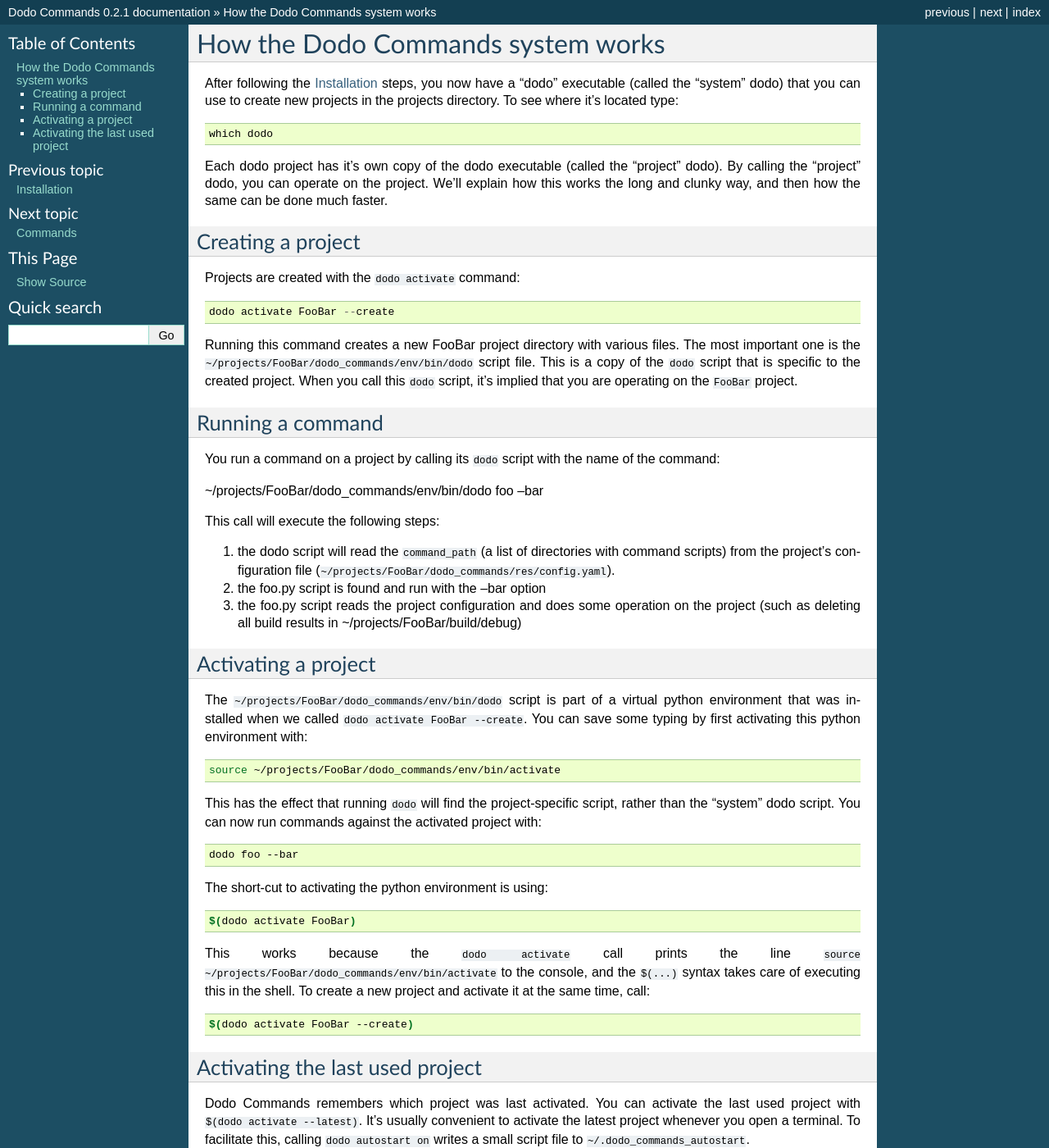
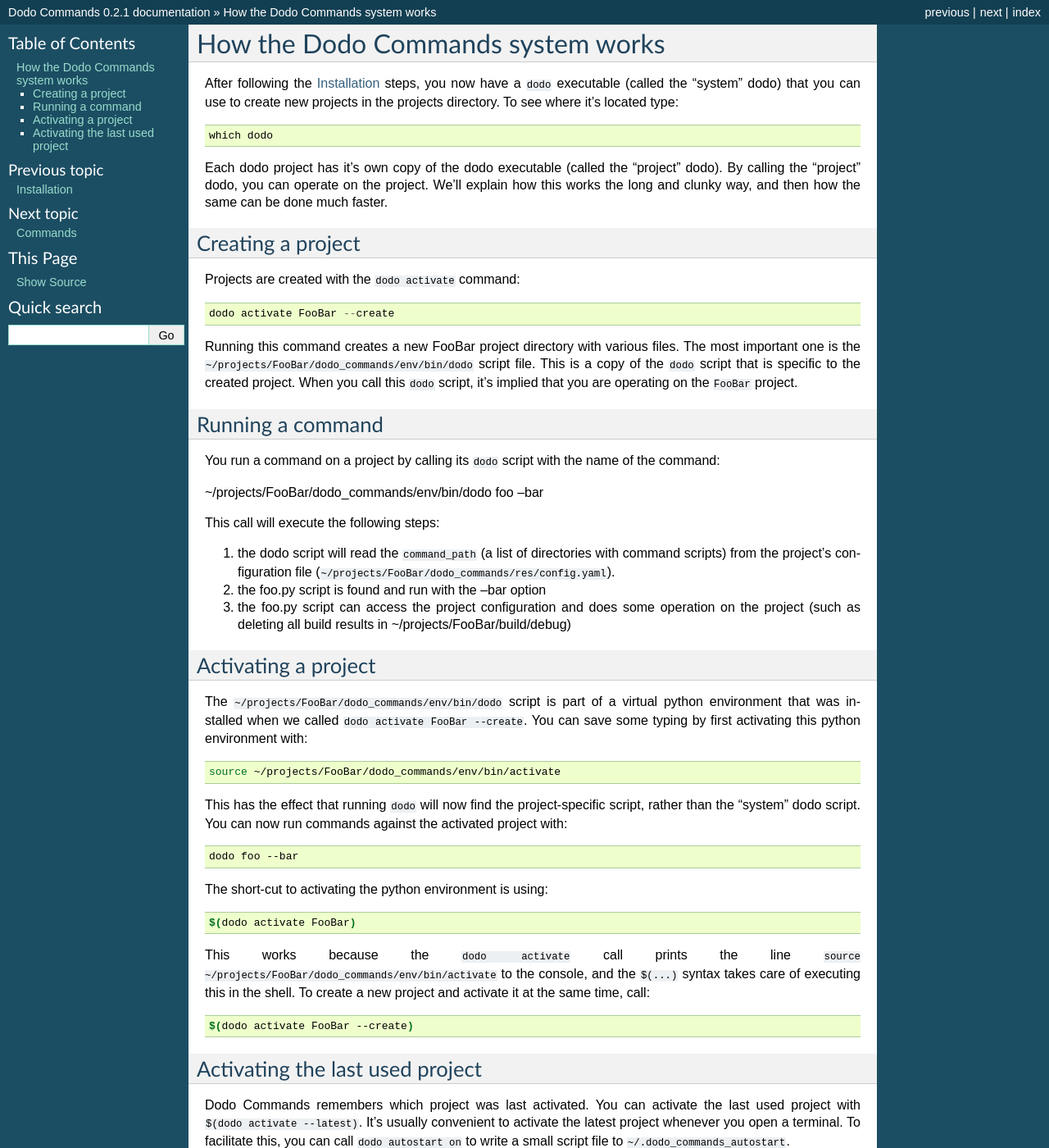
Before and after one commit to mnieber/dodo-commands, a Sphinx documentation site: the page built from doc/how-it-works.rst, in a window 1280 px wide and 1400 px high. Shown: the whole window at 82% size. Built offline with Sphinx 7.4.7, drawn with Linux system fonts in a browser that asks for light colours; some of the changed text lies outside the part shown.

Commit message:
Update docs

```diff
--- a/doc/goals.rst
+++ b/doc/goals.rst
@@ -3,7 +3,7 @@
 *********************************
 
 The Dodo Commands system supports various goals. The following list skips
-some of the details, but gives a general overview:
+some of the details, but gives a general overview. To see a use-case, visit this `page <https://github.com/mnieber/dodo_commands>`_.
 
 Single entry point to run a variety of command scripts
 ======================================================
--- a/doc/how-it-works.rst
+++ b/doc/how-it-works.rst
@@ -4,7 +4,7 @@
 How the Dodo Commands system works
 **********************************
 
-After following the :ref:`installation` steps, you now have a "dodo" executable (called the "system" dodo) that you can use to create new projects in the projects directory. To see where it's located type:
+After following the :ref:`installation` steps, you now have a ``dodo`` executable (called the "system" dodo) that you can use to create new projects in the projects directory. To see where it's located type:
 
 .. code-block:: bash
 
@@ -35,7 +35,7 @@
 
 #. the foo.py script is found and run with the --bar option
 
-#. the foo.py script reads the project configuration and does some operation on the project (such as deleting all build results in ~/projects/FooBar/build/debug)
+#. the foo.py script can access the project configuration and does some operation on the project (such as deleting all build results in ~/projects/FooBar/build/debug)
 
 Activating a project
 ====================
@@ -46,7 +46,7 @@
 
     source ~/projects/FooBar/dodo_commands/env/bin/activate
 
-This has the effect that running ``dodo`` will find the project-specific script, rather than the "system" dodo script. You can now run commands against the activated project with:
+This has the effect that running ``dodo`` will now find the project-specific script, rather than the "system" dodo script. You can now run commands against the activated project with:
 
 .. code-block:: bash
 
@@ -70,7 +70,7 @@
 Activating the last used project
 ================================
 
-Dodo Commands remembers which project was last activated. You can activate the last used project with ``$(dodo activate --latest)``. It's usually convenient to activate the latest project whenever you open a terminal. To facilitate this, calling ``dodo autostart on`` writes a small script file to ``~/.dodo_commands_autostart``.
+Dodo Commands remembers which project was last activated. You can activate the last used project with ``$(dodo activate --latest)``. It's usually convenient to activate the latest project whenever you open a terminal. To facilitate this, you can call ``dodo autostart on`` to write a small script file to ``~/.dodo_commands_autostart``.
 
 .. code-block:: bash
 
--- a/doc/installation.rst
+++ b/doc/installation.rst
@@ -21,12 +21,6 @@
 .. code-block:: bash
 
     pip install dodo_commands
-
-Once installed, you can upgrade the dodo_commands python package with
-
-.. code-block:: bash
-
-    dodo upgrade
 
 
 Step 3: Install some default commands
```
Also changed, not shown: other parts of doc/how-it-works.rst (+1 -0 lines), doc/commands.rst (+1 -7 lines), doc/sharing-projects.rst (+4 -4 lines).
